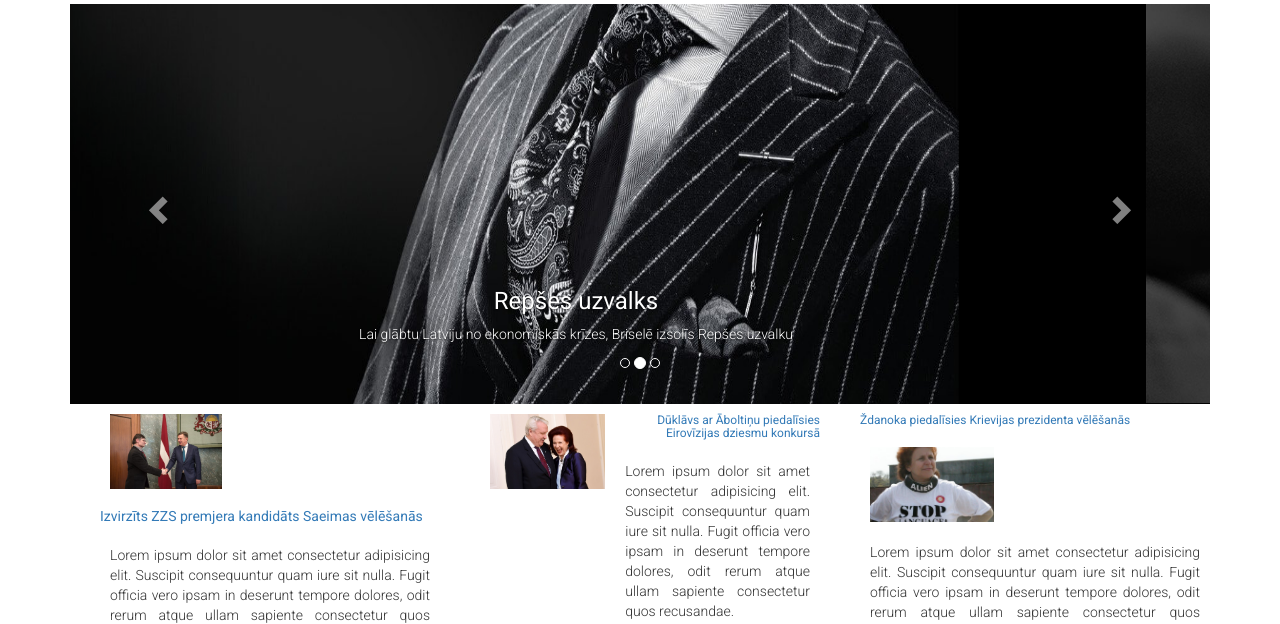
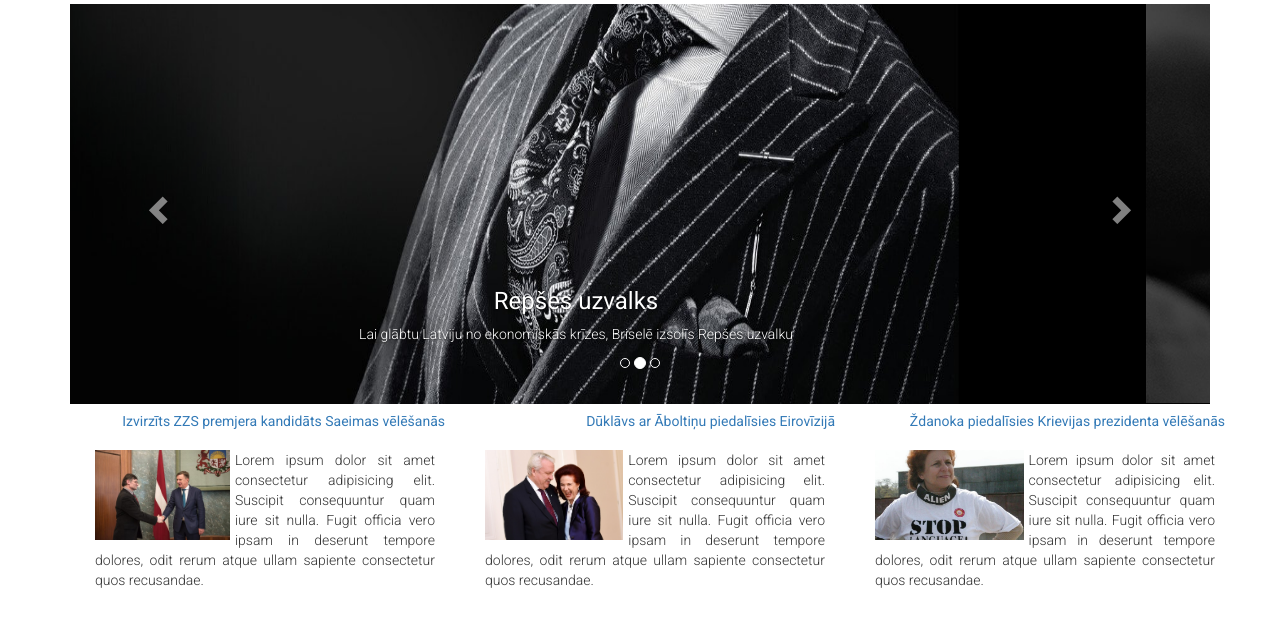
Before and after one commit to KristapsAuzans/FakeNews-Project, a plain HTML site: page index.html in a window 1280 px wide. Shown: the part 95-719 px from the top of the page. Drawn offline with nearby package versions, Linux system fonts and the light colour scheme; grey boxes are pictures that could not be loaded.

Commit message:
Sakārtoti mazie raksti
sakārtoti mazie slaidi.

```diff
--- a/index.html
+++ b/index.html
@@ -20,7 +20,7 @@
         <div class="row">
 
             <a href="index.html">
-                <img src="images\logo.png" alt="Responsive image"  width="80px">
+                <img src="images\logo.png" alt="Responsive image" width="80px">
             </a>
             <nav class="col-sm-12 text-right">
                 <ul class="nav nav-pills nav-fill">
@@ -43,9 +43,10 @@
             </nav>
 
         </div>
+        <!--row-->
     </header>
 
-    <body class="container">
+    <div class="container">
 
         <div id="myCarousel" class="carousel slide" data-ride="carousel">
             <!-- Indicators -->
@@ -99,69 +100,62 @@
         <!--Small articles-->
         <div class="container">
 
+            <div class="row">
                 <div class="col-md-4">
-                <div class="media">
-                    <div class="media-left">
                     <div class="small-article">
-                            <a href="SingleArticle.html">
-                                <img src="images\kb.jpg">
+                        <a href="SingleArticle1.html">
+                            <h5>Izvirzīts ZZS premjera kandidāts Saeimas vēlēšanās </h5>
+                        </a>
 
+                        <p class="text-justify">
+                            <a href="SingleArticle1.html">
+                                <img class="pull-left" src="images\kb.jpg" class="img-thumbnail">
+                            </a>
+                            Lorem ipsum dolor sit amet consectetur adipisicing elit. Suscipit consequuntur quam iure sit nulla. Fugit officia vero ipsam
+                            in deserunt tempore dolores, odit rerum atque ullam sapiente consectetur quos recusandae.
+                        </p>
 
-                                <p class="h5" align="right">Izvirzīts ZZS premjera kandidāts Saeimas vēlēšanās </p>
-                            </a>
-                            <div class="media-body">
-                                <p class="text-justify">Lorem ipsum dolor sit amet consectetur adipisicing elit. Suscipit consequuntur quam iure
-                                    sit nulla. Fugit officia vero ipsam in deserunt tempore dolores, odit rerum atque ullam
-                                    sapiente consectetur quos recusandae.
-                                </p>
-                            </div>
-                        </div>
-                    </div>
                     </div>
                 </div>
 
                     <div class="col-md-4">
-                <div class="media">
-                    <span class="media-left">
                         <div class="small-article">
-                            <a href="SingleArticle.html">
-                                <img src="images\d1.jpg">
-                    </span>
-                    </div>
-                    <div class="media-body">
-                        <p class="h6" align="right" style="clear:both">Dūklāvs ar Āboltiņu piedalīsies Eirovīzijas dziesmu konkursā</p>
+                            <a href="SingleArticle2.html">
+                                <h5>Dūklāvs ar Āboltiņu piedalīsies Eirovīzijā </h5>
                             </a>
-                        <p class="text-justify">Lorem ipsum dolor sit amet consectetur adipisicing elit. Suscipit consequuntur quam iure sit nulla.
-                            Fugit officia vero ipsam in deserunt tempore dolores, odit rerum atque ullam sapiente consectetur
-                            quos recusandae.
+
+                            <p class="text-justify">
+                                <a href="SingleArticle2.html">
+                                    <img class="pull-left" src="images\d1.jpg" class="img-thumbnail">
+                                </a>
+                                Lorem ipsum dolor sit amet consectetur adipisicing elit. Suscipit consequuntur quam iure sit nulla. Fugit officia vero ipsam
+                                in deserunt tempore dolores, odit rerum atque ullam sapiente consectetur quos recusandae.
                             </p>
-                    </div>
+
                         </div>
                     </div>
 
 
                         <div class="col-md-4">
-                <div class="media">
-                    <div class="content-heading clearfix media">
                             <div class="small-article">
                                 <a href="SingleArticle3.html">
-                                <p class="h6" align="right" style="clear:both">Ždanoka piedalīsies Krievijas prezidenta vēlēšanās</p>
-                                <img class "pull-left" src="images\zd1.jpg" class="img-thumbnail">
+                                    <h5>Ždanoka piedalīsies Krievijas prezidenta vēlēšanās</h5>
+                                </a>
 
+                                <p class="text-justify">
+                                    <a href="SingleArticle3.html">
+                                        <img class="pull-left" src="images\zd1.jpg" class="img-thumbnail">
+                                    </a>
+                                    Lorem ipsum dolor sit amet consectetur adipisicing elit. Suscipit consequuntur quam iure sit nulla. Fugit officia vero ipsam
+                                    in deserunt tempore dolores, odit rerum atque ullam sapiente consectetur quos recusandae.
+                                </p>
 
-                            </a>
-                            <p class="text-justify">Lorem ipsum dolor sit amet consectetur adipisicing elit. Suscipit consequuntur quam iure sit
-                                nulla. Fugit officia vero ipsam in deserunt tempore dolores, odit rerum atque ullam sapiente
-                                consectetur quos recusandae.
-                            </p>
-                        </div>
-                    </div>
                             </div>
 
                         </div>
                     </div>
-    </body>
-
+                </div>
+            </div>
 
 
             <footer class="container">
--- a/main.css
+++ b/main.css
@@ -128,9 +128,11 @@ body {
   margin: 0 auto;
 }
 .row img{
-  margin-left: 16px;
+  margin-left: 0px;
 }
-
+.row h5{
+  float: right;
+}
 
 .controls {
   width: 50px;
@@ -160,7 +162,7 @@ max-height: 400px;
 
 .small-article img{
 height: 95px;
-padding: 10px 10px 10px 10px;
+padding: 0px 5px 5px 0px;
 float:left;
 }
 
```
Also changed, not shown: Articles.html (+1 -1 lines). Lines whose indentation alone changed are shown as unchanged.
